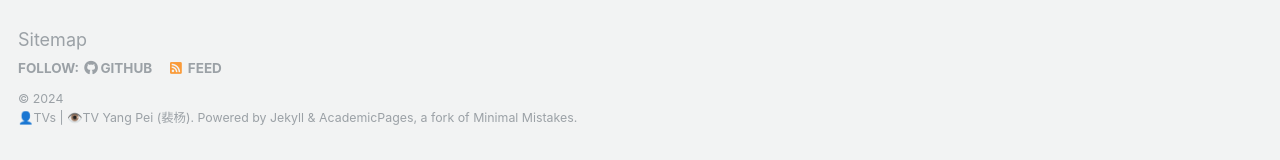
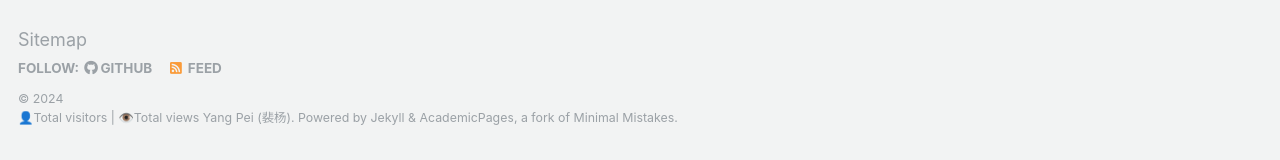
Before and after one commit to ypei1/ypei1.github.io, a Jekyll site: the page built from _pages/about.md, in a window 1280 px wide and 1030 px high. Shown: the part 867-1027 px from the top of the window. Built offline with Jekyll 4.4.1, drawn with Linux system fonts in a browser that asks for light colours; comment, search, counter and statistics services are not loaded.

Commit message:
Update footer.html

```diff
--- a/_includes/footer.html
+++ b/_includes/footer.html
@@ -55,10 +55,10 @@
 </script>
 <br />
 <span id="busuanzi_container_site_uv">
-👤TVs <span id="busuanzi_value_site_uv"></span> |
+👤Total visitors <span id="busuanzi_value_site_uv"></span> |
 </span>
 <span id="busuanzi_container_site_pv">
-👁️TV <span id="busuanzi_value_site_pv"></span>
+👁️Total views <span id="busuanzi_value_site_pv"></span>
 </span>
 
 
```
